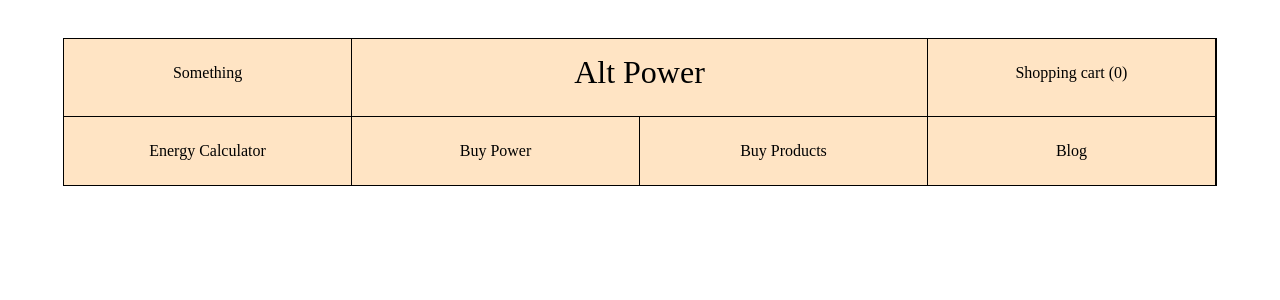
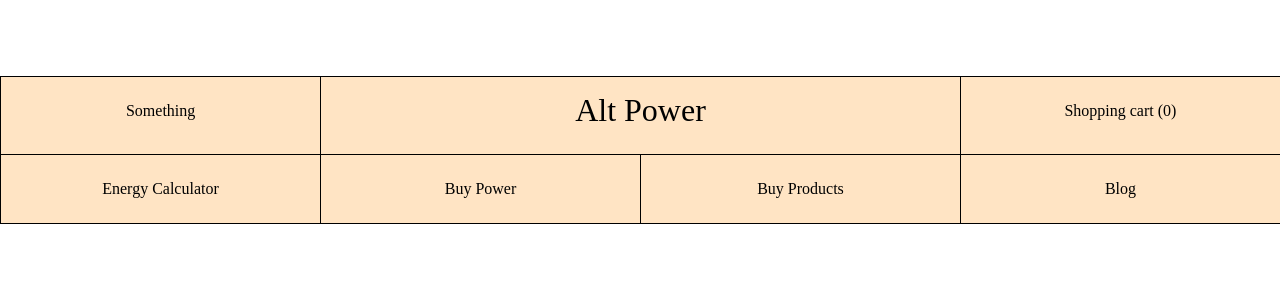
Before and after one commit to Phumbie/imperium-deprecated, a Vue app: page / in a window 1280 px wide. Shown: the top 300 px of the page. Built offline with nearby package versions, Linux system fonts and the light colour scheme.

Commit message:
made top-nav element sticky

```diff
--- a/src/components/TopNav.vue
+++ b/src/components/TopNav.vue
@@ -1,5 +1,6 @@
 <template>
-  <div id="top-nav">
+<div id="sticky-wrapper">
+  <div id="nav-container">
     <div class="top-section">
       <div class="nav-item">Something</div>
       <div class="product-title">Alt Power</div>
@@ -12,6 +13,8 @@
       <div class="nav-item">Blog</div>
     </div>
   </div>
+</div>
+
 </template>
 
 <script>
@@ -25,10 +28,17 @@ export default {
 </script>
 
 <style lang="scss" scoped>
-#top-nav{
-  width: 90%;
-  margin: 0 auto;
+#sticky-wrapper{
+  position: sticky;
+  position: -webkit-sticky;
+  margin-top: 38px;
+  top: 0;
+  z-index: 10;
+  width: 100%;
+}
+#nav-container{
   border: solid 1px #000000;
+  width: 100%;
 
   .top-section, .bottom-section{
     width: 100%;
```
